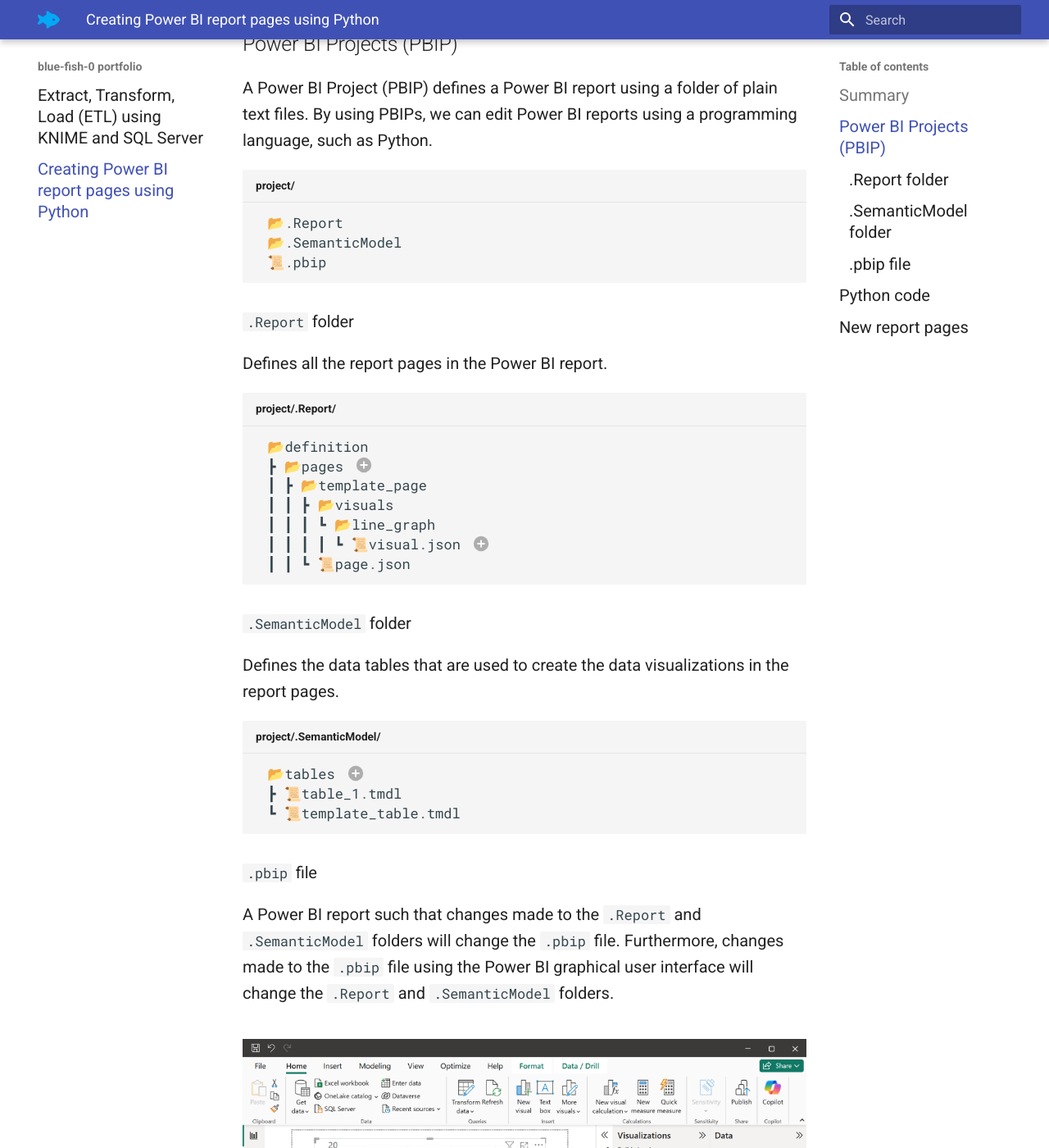
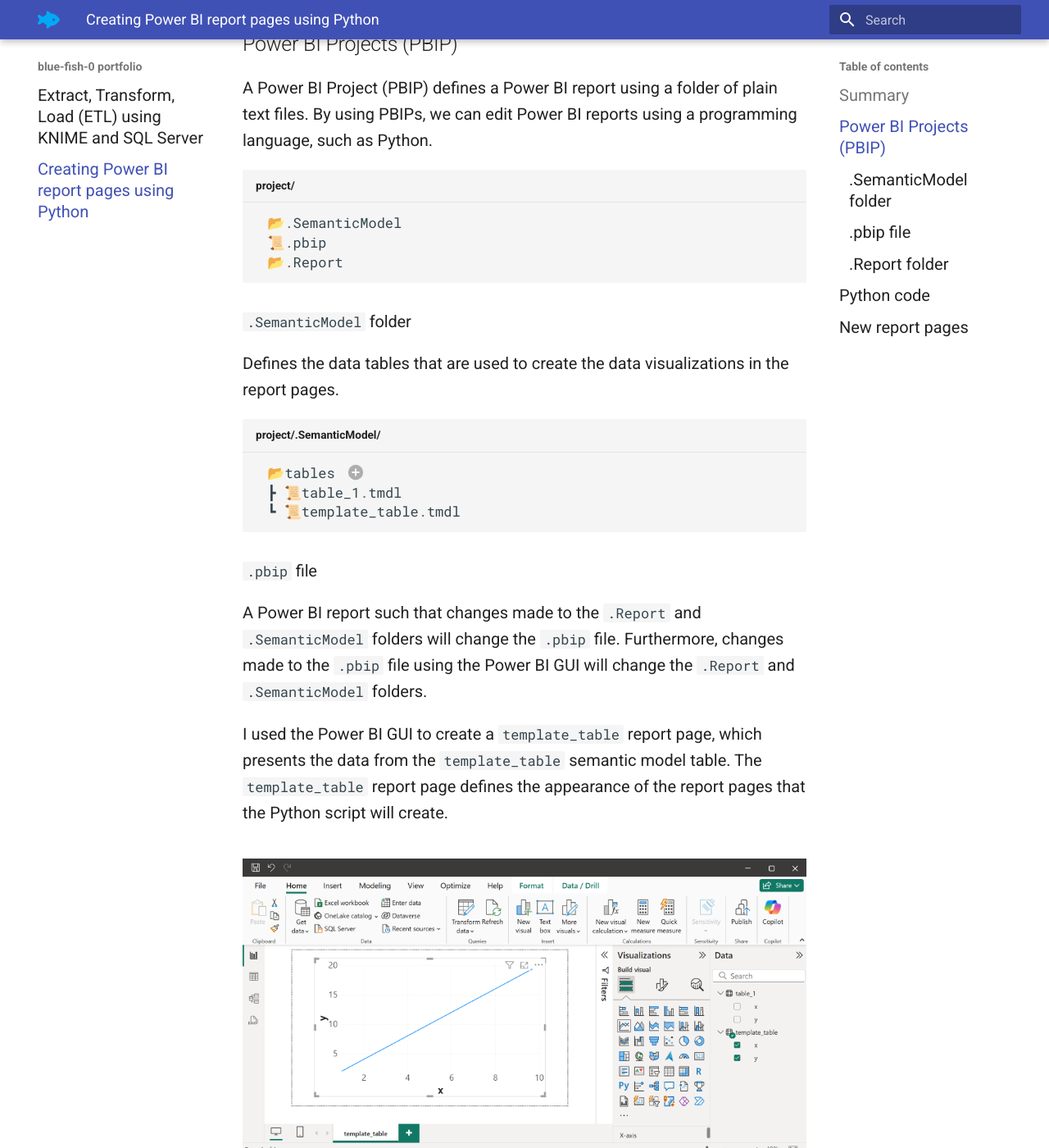
Before and after one commit to blue-fish-0/portfolio, an MkDocs documentation site: the page built from docs/power_bi_python.md, in a window 1280 px wide and 1400 px high, scrolled down 816 px. Shown: the whole window at 82% size. Built offline with MkDocs 1.6.1 and Material for MkDocs 9.7.7, drawn with Linux system fonts in a browser that asks for light colours; some of the changed text lies outside the part shown.

Commit message:
changed page names to table name

````diff
--- a/docs/power_bi_python.md
+++ b/docs/power_bi_python.md
@@ -9,33 +9,17 @@
 
     :material-lightbulb-on-10: **Solution:** I wrote a Python script to automate the creation of the Power BI report pages by editing the files in a Power BI Project folder.
 
-    :octicons-graph-16: **Results:** The Python script saved days of work for my team. Without the script, we would have had to manually create the report pages using the Power BI graphical user interface.
+    :octicons-graph-16: **Results:** The Python script saved days of work for my team. Without the script, we would have had to manually create the report pages using the Power BI graphical user interface (GUI).
 
 
 ## Power BI Projects (PBIP)
 A Power BI Project (PBIP) defines a Power BI report using a folder of plain text files. By using PBIPs, we can edit Power BI reports using a programming language, such as Python.
 
 ```py title="project/"
- 📂.Report
  📂.SemanticModel
  📜.pbip
+ 📂.Report
 ```
-
-### `.Report` folder
-Defines all the report pages in the Power BI report.
-
-```py title="project/.Report/"
- 📂definition
- ┣ 📂pages # (1)!
- ┃ ┣ 📂template_page
- ┃ ┃ ┣ 📂visuals
- ┃ ┃ ┃ ┗ 📂line_graph
- ┃ ┃ ┃ ┃ ┗ 📜visual.json # (2)!
- ┃ ┃ ┗ 📜page.json
-```
-
-1. Each folder in the `pages` folder defines a report page.
-2. Each `visual.json` file defines a data visualization. For example, the file specifies the type of data visualization, and which data tables from the semantic model to use to create the visualization.
 
 ### `.SemanticModel` folder
 Defines the data tables that are used to create the data visualizations in the report pages.
@@ -46,15 +30,34 @@
  ┗ 📜template_table.tmdl
 ```
 
-1. Each `.tmdl` file in the `tables` folder defines a Power Query query.
+1. Each `.tmdl` file in the `tables` folder defines a semantic model table.
 
 ### `.pbip` file
-A Power BI report such that changes made to the `.Report` and `.SemanticModel` folders will change the `.pbip` file. Furthermore, changes made to the `.pbip` file using the Power BI graphical user interface will change the `.Report` and `.SemanticModel` folders.
+A Power BI report such that changes made to the `.Report` and `.SemanticModel` folders will change the `.pbip` file. Furthermore, changes made to the `.pbip` file using the Power BI GUI will change the `.Report` and `.SemanticModel` folders.
+
+I used the Power BI GUI to create a `template_table` report page, which presents the data from the `template_table` semantic model table. The `template_table` report page defines the appearance of the report pages that the Python script will create.
 
 ![](images/pbip_before.png){width="900"}
 /// caption
 `project.pbip`
 ///
+
+### `.Report` folder
+Defines all the report pages in the Power BI report.
+
+```py title="project/.Report/"
+ 📂definition
+ ┣ 📂pages # (1)!
+ ┃ ┣ 📂template_table
+ ┃ ┃ ┣ 📂visuals
+ ┃ ┃ ┃ ┗ 📂line_graph
+ ┃ ┃ ┃ ┃ ┗ 📜visual.json # (2)!
+ ┃ ┃ ┗ 📜page.json
+```
+
+1. Each folder in the `pages` folder defines a report page.
+2. Each `visual.json` file defines a data visualization. For example, the file specifies the type of data visualization, and which semantic model tables to use to create the visualization.
+
 
 ## Python code
 
@@ -66,37 +69,40 @@
 - :material-shape-outline: `typing` to add type hints.
 <br>
 
-**1.** Create a variabe to store the path of the `pages` folder.
+**1.** Create variables.
 
 ``` py title="add_pages_to_report.py"
 project_path = Path(r"") # paste the path to the Power BI project folder
 pages_path = project_path / ".Report" / "definition" / "pages"
+
+new_table_name = "table_1"
+new_page_name = new_table_name
 ```
 <br>
-**2.** Create a copy of the `template_page` folder named `page_1`.
+**2.** Create a copy of the `template_table` folder named `table_1`.
 
 ``` py title="add_pages_to_report.py"
 def copy_template_page(new_page_name: str) -> None:
-    template_page_path = pages_path / "template_page"
+    template_page_path = pages_path / "template_table"
     new_page_path = pages_path / new_page_name
     shutil.copytree(template_page_path, new_page_path)
 
 
-copy_template_page("page_1")
+copy_template_page(new_page_name)
 ```
 
 === "before"
     ``` py title="project/.Report/definition/pages/"
-    📂template_page
+    📂template_table
     ```
 
 === "after"
     ``` py title="project/.Report/definition/pages/"
-    📂page_1
-    📂template_page
+    📂table_1
+    📂template_table
     ```
 <br>
-**3.** Edit `page.json` to change the name of the new page from `template_page` to `page_1`.
+**3.** Edit `page.json` to change the name of the new report page from `template_table` to `table_1`.
 
 ``` py title="add_pages_to_report.py"
 def edit_page_json(new_page_name: str) -> None:
@@ -111,23 +117,22 @@
         json.dump(page_json_data, f, indent=4)
 
 
-edit_page_json("page_1")
+edit_page_json(new_page_name)
 ```
 
 === "before"
-    ``` json title="project/.Report/definition/pages/page_1/page.json"
-    "name": "template_page",
-    "displayName": "template_page",
+    ``` json title="project/.Report/definition/pages/table_1/page.json"
+    "name": "template_table",
+    "displayName": "template_table",
     ```
 
 === "after"
-    ``` json title="project/.Report/definition/pages/page_1/page.json"
-    "name": "page_1",
-    "displayName": "page_1",
+    ``` json title="project/.Report/definition/pages/table_1/page.json"
+    "name": "table_1",
+    "displayName": "table_1",
     ```
 <br>
-**4.** 	Edit `visual.json` to change the data displayed in the line graph from `template_table` to
-`table_1`. I use a recursive function to assign `i.value = "table_1"` for all nested items `i` in `visual.json` such that  `i.key == "Entity"`.
+**4.** 	Edit `visual.json` to change the semantic model table displayed in the line graph from `template_table` to `table_1`. I use a recursive function to assign `i.value = "table_1"` for all nested items `i` in `visual.json` such that  `i.key == "Entity"`.
 
 ``` py title="add_pages_to_report.py"
 def update_dict(dictionary, search_key: Hashable, new_value: Any) -> None:
@@ -153,16 +158,16 @@
         json.dump(visual_json_data, f, indent=4)
 
 
-edit_visual_json("page_1", "table_1")
+edit_visual_json("new_page_name", "new_table_name")
 ```
 
 === "before"
-    ``` json title="project/.Report/definition/pages/page_1/visuals/line_graph/visual.json"
+    ``` json title="project/.Report/definition/pages/table_1/visuals/line_graph/visual.json"
     "Entity": "template_table",
     ```
 
 === "after"
-    ``` json title="project/.Report/definition/pages/page_1/visuals/line_graph/visual.json"
+    ``` json title="project/.Report/definition/pages/table_1/visuals/line_graph/visual.json"
     "Entity": "table_1",
     ```
 
````
Also changed, not shown: docs/images/pbip_after.png, docs/images/pbip_before.png.
